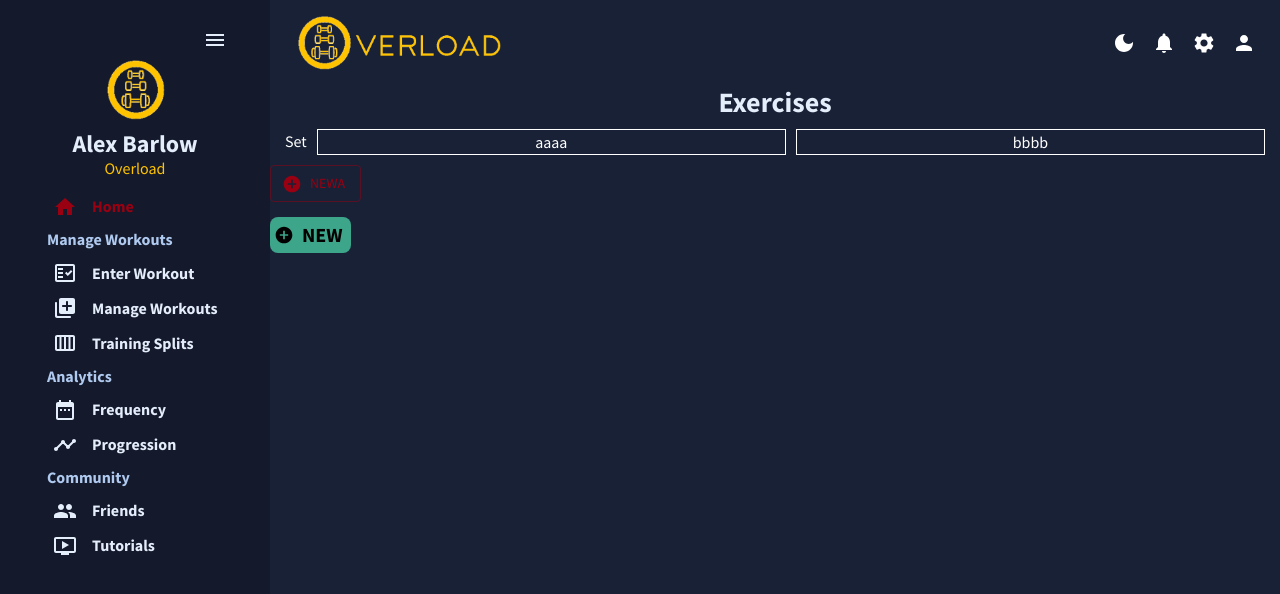
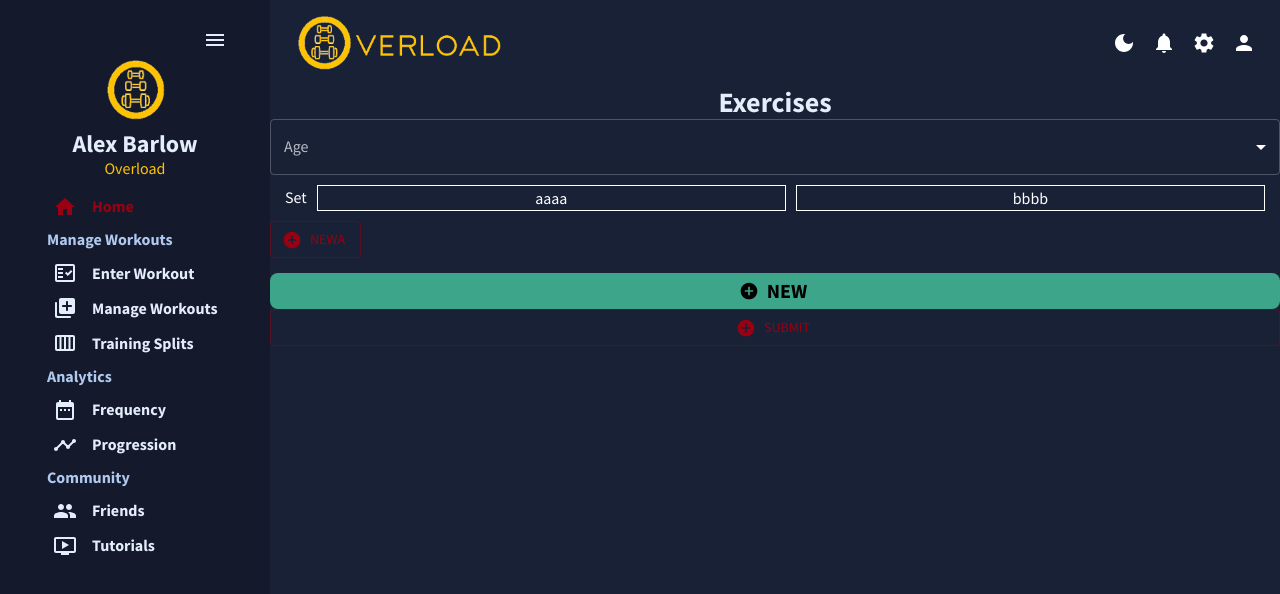
Before and after one commit to alexbarlow214/next-workout-frontend, a Next.js app: page /enterWorkout in a window 1280 px wide. Shown: the top 594 px of the page. Built offline with nearby package versions, Linux system fonts and the light colour scheme.

Commit message:
added workout selection box

```diff
--- a/src/pages/enterWorkout.tsx
+++ b/src/pages/enterWorkout.tsx
@@ -10,30 +10,67 @@
   Divider,
   Checkbox,
   Button,
+  Select,
+  MenuItem
 } from "@mui/material";
 import { useState, useEffect } from "react";
 // inputRef = react
 import Header from "../components/Header";
-import { mock } from "../components/mock";
 import FitnessCenterOutlinedIcon from "@mui/icons-material/FitnessCenterOutlined";
 import EditIcon from "@mui/icons-material/Edit";
 import DeleteIcon from "@mui/icons-material/Delete";
 import { borderColor } from "@mui/system";
 import AddCircleSharpIcon from "@mui/icons-material/AddCircleSharp";
+import InputLabel from '@mui/material/InputLabel';
+import FormControl from '@mui/material/FormControl';
+import { mock } from "../components/mock";
+import { SelectChangeEvent } from '@mui/material/Select';
 
-const ExerciseFields = (id, name) => {
+// const ExerciseFields = ({exercise, reps, weigth}) => {
+  const ExerciseFields = ({item}) => {
   const [sets, setSets] = useState([""]);
+
+  const handleChange = (event: SelectChangeEvent) => {
+    item.exercise = event.target.value as string
+  };
+
   return (
     <Box flex="1" mb="15px">
+      <FormControl fullWidth>
+        <InputLabel id="demo-simple-select-label">Age</InputLabel>
+        <Select
+          labelId="demo-simple-select-label"
+          id="demo-simple-select"
+          //value={age}
+          label="Age"
+          //onChange={handleChange}
+        >
+          {mock.map((item) => (
+            <MenuItem value={item.name}>{item.name}</MenuItem>
+          ))}
+        </Select>
+      </FormControl>
       {sets.map((item) => (
-        <Box display="flex" flex="1" sx={{ flexDirection: "row", }} m="10px">
+        <Box display="flex" flex="1" sx={{ flexDirection: "row" }} m="10px">
           <Typography flex="0" align="center" ml="5px" mr="5px">
             Set
           </Typography>
-          <Typography flex="0.5" align="center" ml="5px" mr="5px" sx={{border: 1}}>
+          <Typography
+            flex="0.5"
+            align="center"
+            ml="5px"
+            mr="5px"
+            sx={{ border: 1 }}
+          >
             aaaa
           </Typography>
-          <Typography flex="0.5" align="center" ml="5px" mr="5px" sx={{border: 1}}>
+          <Typography
+            flex="0.5"
+            align="center"
+            ml="5px"
+            mr="5px"
+            sx={{ border: 1 }}
+          >
             bbbb
           </Typography>
         </Box>
@@ -70,8 +107,7 @@
   const theme = useTheme();
   const colors = tokens(theme.palette.mode);
 
-  const alist = [{ id: "a", name: "aaaa" }];
-
+  const alist = [{ exercise: "aa", reps: [], weight: []}];
   const [exercises, setExercises] = useState(alist);
 
   return (
@@ -86,12 +122,14 @@
         Exercises
       </Typography>
       {exercises.map((item) => (
-        <ExerciseFields id={item.id} name={item.name} />
+        // <ExerciseFields exercise={item.exercise} reps={item.reps} weight={item.weight}/>
+            <ExerciseFields item={item}/>
       ))}
       <Button
         flex="1"
         align="right"
         sx={{
+          width: "100%",
           color: "black",
           backgroundColor: colors.greenAccent[600],
           borderRadius: 2,
@@ -112,6 +150,31 @@
       >
         New
       </Button>
+      <Button
+        flex="1"
+        align="right"
+        sx={{
+          width: "100%",
+          // color: "black",
+          // backgroundColor: colors.greenAccent[600],
+          // borderRadius: 2,
+          // borderColor: colors.greenAccent[600],
+          // typography: "h4",
+          // fontWeight: "bold",
+          // "&:hover": {
+          //   color: colors.greenAccent[600],
+          //   backgroundColor: "white",
+          //   borderColor: colors.greenAccent[600],
+          // },
+        }}
+        startIcon={<AddCircleSharpIcon />}
+        onClick={() => {
+          window.alert(exercises[0].exercise);
+        }}
+        variant="outlined"
+      >
+        Submit
+      </Button>
     </Box>
   );
 }
```
